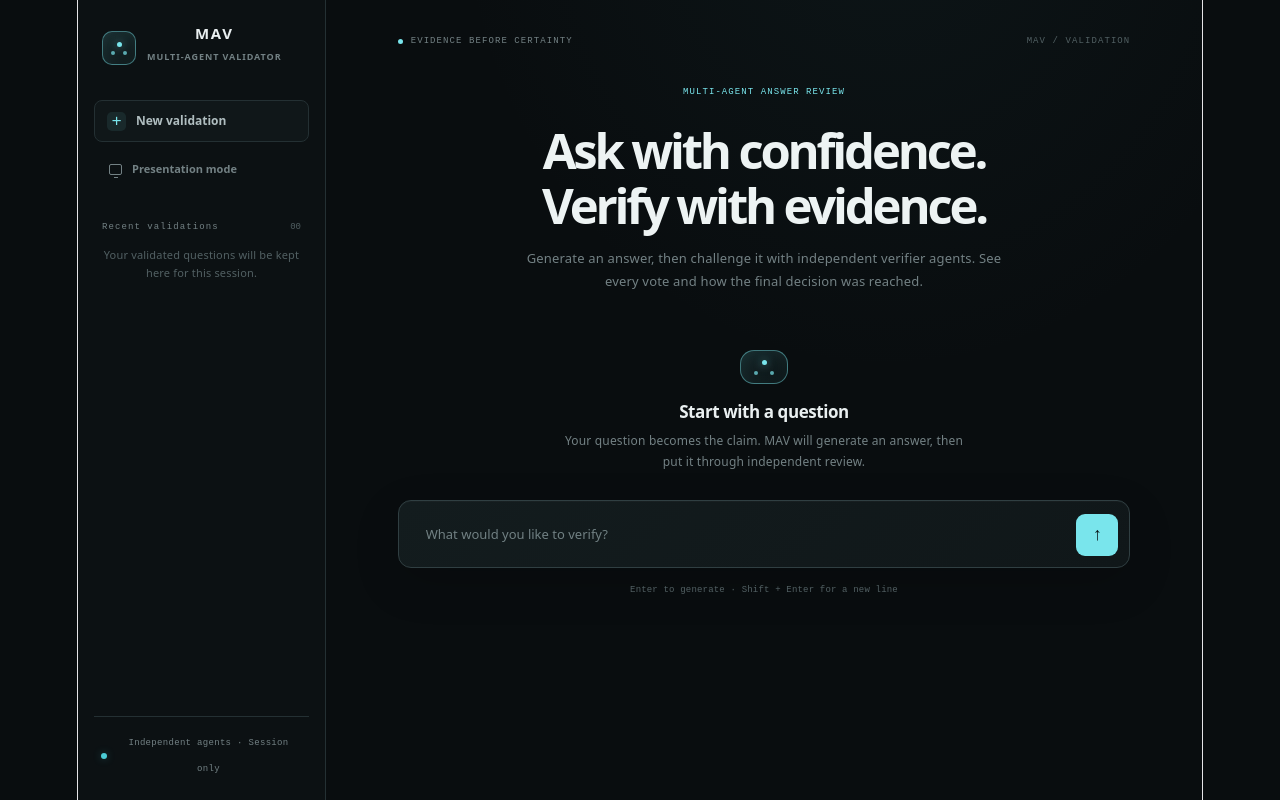
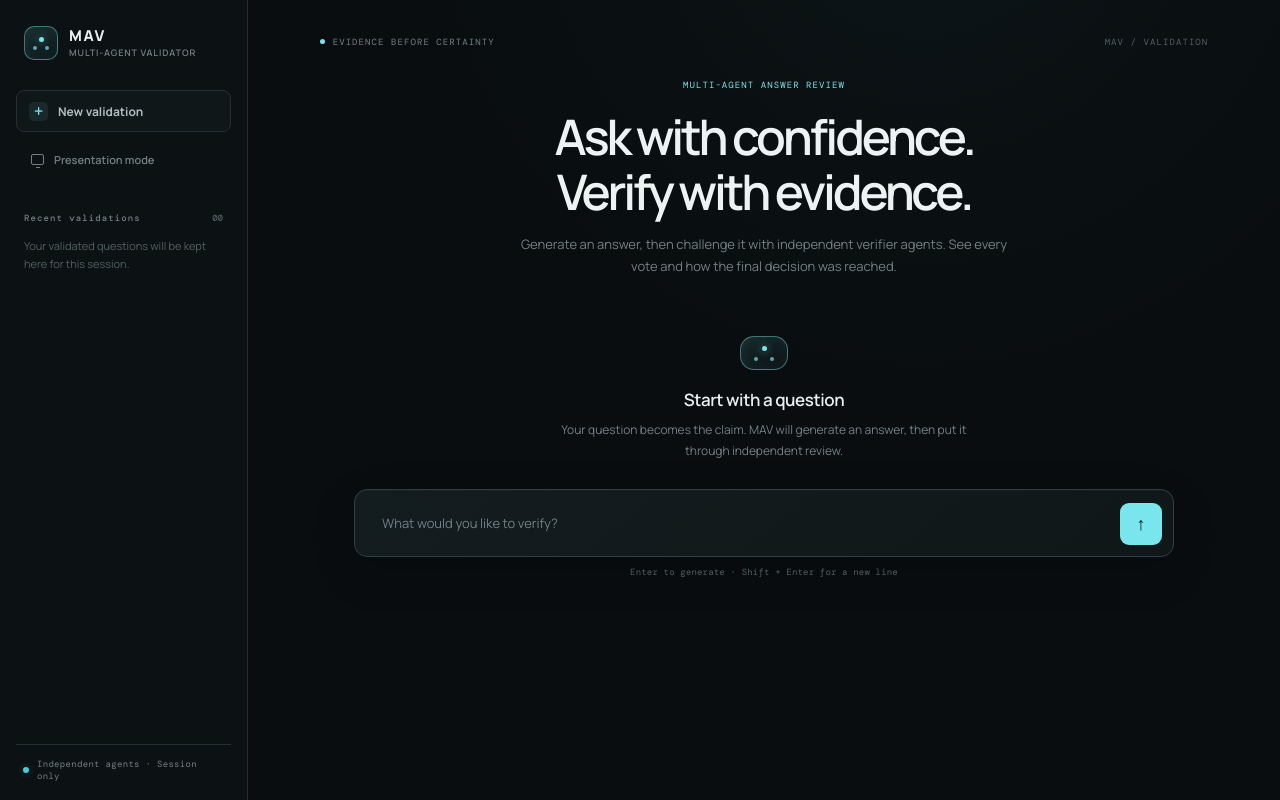
Before and after one commit to VasaviK-05/Multi-agent-verification, a React (Vite) app in the folder frontend/: page / in a window 1280 px wide. Built offline with nearby package versions, Linux system fonts and the light colour scheme.

Commit message:
Redesign MAV frontend

```diff
--- a/frontend/src/index.css
+++ b/frontend/src/index.css
@@ -1,111 +1,61 @@
+@import url("https://fonts.googleapis.com/css2?family=DM+Mono:wght@400;500&family=Manrope:wght@400;500;600;700;800&display=swap");
+
 :root {
-  --text: #6b6375;
-  --text-h: #08060d;
-  --bg: #fff;
-  --border: #e5e4e7;
-  --code-bg: #f4f3ec;
-  --accent: #aa3bff;
-  --accent-bg: rgba(170, 59, 255, 0.1);
-  --accent-border: rgba(170, 59, 255, 0.5);
-  --social-bg: rgba(244, 243, 236, 0.5);
-  --shadow:
-    rgba(0, 0, 0, 0.1) 0 10px 15px -3px, rgba(0, 0, 0, 0.05) 0 4px 6px -2px;
-
-  --sans: system-ui, 'Segoe UI', Roboto, sans-serif;
-  --heading: system-ui, 'Segoe UI', Roboto, sans-serif;
-  --mono: ui-monospace, Consolas, monospace;
-
-  font: 18px/145% var(--sans);
-  letter-spacing: 0.18px;
-  color-scheme: light dark;
-  color: var(--text);
-  background: var(--bg);
+  font-family: "Manrope", sans-serif;
+  color: #e9eff0;
+  background: #090d0f;
   font-synthesis: none;
   text-rendering: optimizeLegibility;
   -webkit-font-smoothing: antialiased;
   -moz-osx-font-smoothing: grayscale;
-
-  @media (max-width: 1024px) {
-    font-size: 16px;
-  }
+  font-optical-sizing: auto;
+  font-weight: 400;
+  color-scheme: dark;
 }
 
-@media (prefers-color-scheme: dark) {
-  :root {
-    --text: #9ca3af;
-    --text-h: #f3f4f6;
-    --bg: #16171d;
-    --border: #2e303a;
-    --code-bg: #1f2028;
-    --accent: #c084fc;
-    --accent-bg: rgba(192, 132, 252, 0.15);
-    --accent-border: rgba(192, 132, 252, 0.5);
-    --social-bg: rgba(47, 48, 58, 0.5);
-    --shadow:
-      rgba(0, 0, 0, 0.4) 0 10px 15px -3px, rgba(0, 0, 0, 0.25) 0 4px 6px -2px;
-  }
+* {
+  box-sizing: border-box;
+}
 
-  #social .button-icon {
-    filter: invert(1) brightness(2);
-  }
+html {
+  min-width: 320px;
+  min-height: 100%;
+  background: #090d0f;
+  scroll-behavior: smooth;
 }
 
 body {
+  min-width: 320px;
+  min-height: 100vh;
   margin: 0;
 }
 
-#root {
-  width: 1126px;
-  max-width: 100%;
-  margin: 0 auto;
-  text-align: center;
-  border-inline: 1px solid var(--border);
-  min-height: 100svh;
-  display: flex;
-  flex-direction: column;
-  box-sizing: border-box;
+body,
+button,
+textarea {
+  font-family: "Manrope", sans-serif;
 }
 
-h1,
-h2 {
-  font-family: var(--heading);
-  font-weight: 500;
-  color: var(--text-h);
+button,
+textarea {
+  font-size: inherit;
 }
 
-h1 {
-  font-size: 56px;
-  letter-spacing: -1.68px;
-  margin: 32px 0;
-  @media (max-width: 1024px) {
-    font-size: 36px;
-    margin: 20px 0;
-  }
-}
-h2 {
-  font-size: 24px;
-  line-height: 118%;
-  letter-spacing: -0.24px;
-  margin: 0 0 8px;
-  @media (max-width: 1024px) {
-    font-size: 20px;
-  }
-}
-p {
-  margin: 0;
+button {
+  color: inherit;
 }
 
-code,
-.counter {
-  font-family: var(--mono);
-  display: inline-flex;
-  border-radius: 4px;
-  color: var(--text-h);
+button:focus-visible,
+textarea:focus-visible {
+  outline: 2px solid #57d9e5;
+  outline-offset: 3px;
 }
 
-code {
-  font-size: 15px;
-  line-height: 135%;
-  padding: 4px 8px;
-  background: var(--code-bg);
+::selection {
+  color: #081113;
+  background: #79e5ec;
 }
+
+#root {
+  min-height: 100vh;
+}
```
